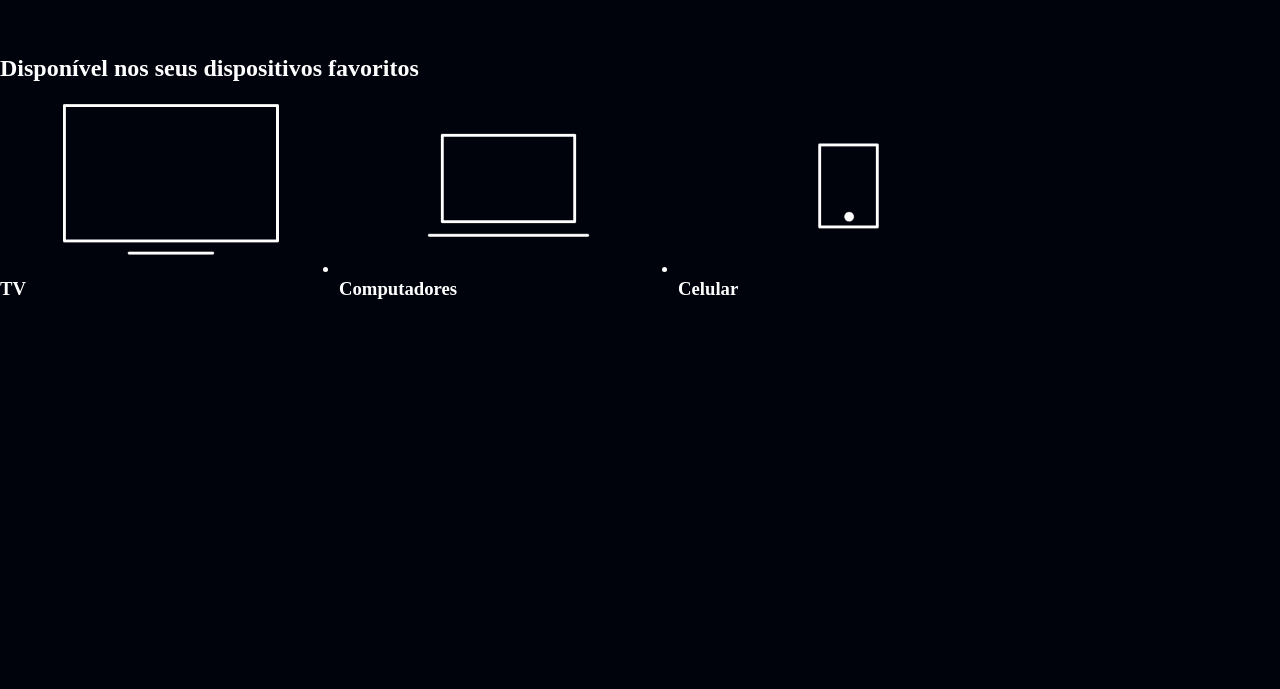
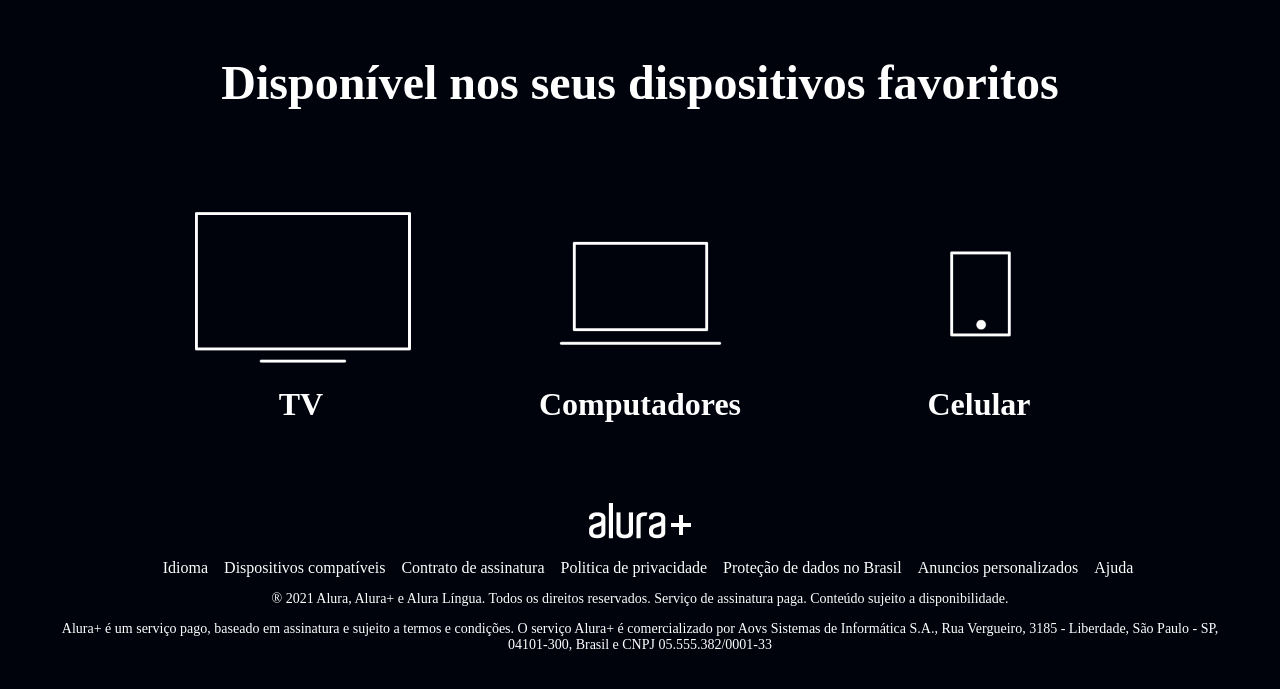
Before and after one commit to auanymen/auany-plus, a plain HTML site: page index.html in a window 1280 px wide. Shown: the part 3145-3834 px from the top of the page. Before the commit the page ends 3445 px from the top, so only its background shows below. Drawn offline with Linux system fonts and the light colour scheme.

Commit message:
Add files via upload

```diff
--- a/index.html
+++ b/index.html
@@ -64,5 +64,37 @@
 </ul>
 </section>
 
+<footer class="rodape">
+    <img src="Logo.png" alt="Alura+" class="rodape__logo">
+    <ul class="rodape__lista">
+        <li class="lista__link">
+            <a href="#">Idioma</a>
+        </li>
+        <li class="lista__link">
+            <a href="#">Dispositivos compatíveis</a>
+        </li>
+        <li class="lista__link">
+            <a href="#">Contrato de assinatura</a>
+        </li>
+        <li class="lista__link">
+            <a href="#">Politica de privacidade</a>
+        </li>
+        <li class="lista__link">
+            <a href="#">Proteção de dados no Brasil</a>
+        </li>
+        <li class="lista__link">
+            <a href="#">Anuncios personalizados</a>
+        </li>
+        <li class="lista__link">
+            <a href="#">Ajuda</a>
+        </li>
+    </ul>
+    <p class="rodape__texto">® 2021 Alura, Alura+ e Alura Língua. Todos os direitos reservados. Serviço de assinatura
+         paga. Conteúdo sujeito a disponibilidade.</p>
+    <p class="rodape__texto">Alura+ é um serviço pago, baseado em assinatura e sujeito a termos e condições. O serviço
+         Alura+ é comercializado por Aovs Sistemas de Informática S.A., Rua Vergueiro, 3185 - Liberdade, São Paulo - SP,
+          04101-300, Brasil e CNPJ 05.555.382/0001-33</p>
+</footer>
+
     </body>
 </html>
--- a/style.css
+++ b/style.css
@@ -4,6 +4,7 @@
     --botao-azul: #167BF7;
     --cor-de-fundo: #00030C;
     --fonte-principal: 'Inter';
+    --botao-azul-efeito: #3c94ff;
 }
 
 body {
@@ -92,4 +93,51 @@
 
 .dispositivos__lista {
     display: flex;
+    justify-content: center;
+    list-style-type: none;
+    margin: 5em;
 }
+
+.dispositivos{
+    text-align: center;
+}
+
+.dispositivos__titulo{
+font-size: 48px;
+color: var(--branco-principal);
+}
+
+.lista__item {
+    font-size: 32px;
+    color: var(--branco-principal);
+}
+.rodape__lista {
+    display: flex;
+    justify-content: center;
+    list-style-type: none;
+    margin-top: 1em;
+}
+.lista__link a{
+    text-decoration: none;
+    color: var(--branco-principal);
+    margin-left: 1em;
+}
+.rodape__texto {
+    margin: 1em 0;
+    color: var(--cinza-secundario);
+    font-size: 14px;
+}
+.rodape {
+    text-align: center;
+    margin: 5em 3em;
+}
+.lista__link a:hover {
+    color: var(--botao-azul);
+}
+.lista__link a:active {
+    color: purple;
+}
+.container__botao:houver{
+background-color:  var(--botao-azul-efeito);
+color: var(--cor-de-fundo);
+}
```
Also changed, not shown: Logo.png (added).
